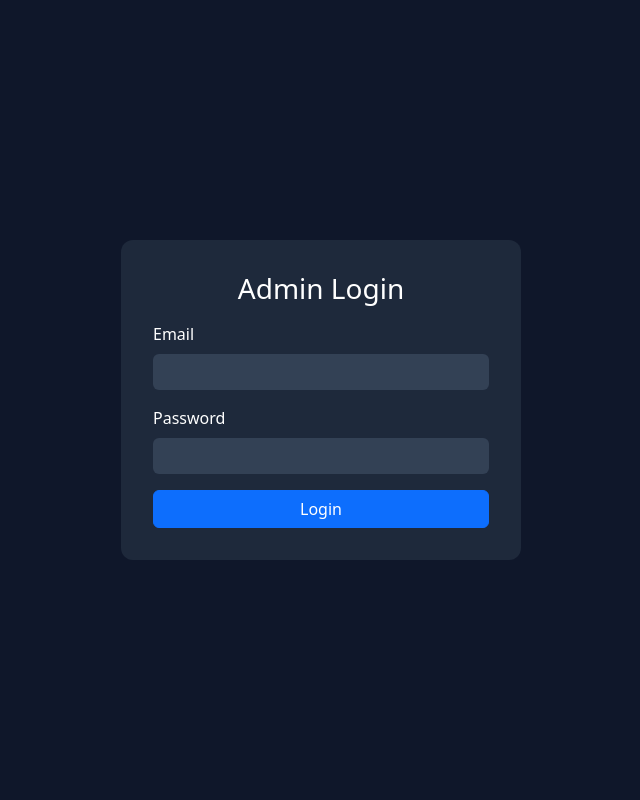
After one commit to seanseethesean/AuroraMart, a Django app: page /adminpanel/login/ in a window 1280 px wide. The commit adds this page. Shown: the whole page, without its empty margins (319-959 px from the left). Run offline with Django 5.2, Linux system fonts and the light colour scheme.

Commit message:
Finished login, need to match storefront aesthetic

```diff
--- /dev/null
+++ b/auroramartproj/adminpanel/templates/adminpanel/login.html
@@ -0,0 +1,56 @@
+{% load static %}
+<!DOCTYPE html>
+<html lang="en">
+<head>
+  <meta charset="UTF-8">
+  <meta name="viewport" content="width=device-width, initial-scale=1.0">
+  <title>Admin Login | AuroraMart</title>
+  <link href="https://cdn.jsdelivr.net/npm/bootstrap@5.3.3/dist/css/bootstrap.min.css" rel="stylesheet">
+  <style>
+    body {
+      background-color: #0f172a;
+      color: white;
+      display: flex;
+      justify-content: center;
+      align-items: center;
+      height: 100vh;
+    }
+    .login-card {
+      background-color: #1e293b;
+      padding: 2rem;
+      border-radius: 0.75rem;
+      width: 100%;
+      max-width: 400px;
+    }
+    input {
+      background-color: #334155 !important;
+      border: none !important;
+      color: white !important;
+    }
+  </style>
+</head>
+<body>
+  <div class="login-card">
+    <h3 class="text-center mb-3">Admin Login</h3>
+    <form method="POST" action="{% url 'adminpanel:login' %}">
+      {% csrf_token %}
+      <div class="mb-3">
+        <label for="email" class="form-label">Email</label>
+        <input type="email" name="email" id="email" class="form-control" required>
+      </div>
+      <div class="mb-3">
+        <label for="password" class="form-label">Password</label>
+        <input type="password" name="password" id="password" class="form-control" required>
+      </div>
+      <button type="submit" class="btn btn-primary w-100">Login</button>
+      {% if messages %}
+        <div class="mt-3 text-danger">
+          {% for message in messages %}
+            {{ message }}
+          {% endfor %}
+        </div>
+      {% endif %}
+    </form>
+  </div>
+</body>
+</html>
--- a/auroramartproj/adminpanel/urls.py
+++ b/auroramartproj/adminpanel/urls.py
@@ -5,7 +5,11 @@ app_name = 'adminpanel'
 
 urlpatterns = [
     path('', views.dashboard, name='dashboard'),
-    path('products/add/', views.product_add, name='product_add'),
-    path('products/<int:pk>/edit/', views.product_edit, name='product_edit'),
-    path('products/<int:pk>/delete/', views.product_delete, name='product_delete'),
+    path('login/', views.login_view, name='login'),
+    path('products/', views.product_list, name='product_list'),
+    path('products/add/', views.add_product, name='add_product'),
+    path('products/<int:pk>/edit/', views.edit_product, name='edit_product'),
+    path('products/<int:pk>/delete/', views.delete_product, name='delete_product'),
+    path('customers/', views.customer_list, name='customer_list'),
+    path('customers/<int:pk>/', views.customer_detail, name='customer_detail'),
 ]
--- a/auroramartproj/adminpanel/views.py
+++ b/auroramartproj/adminpanel/views.py
@@ -1,47 +1,90 @@
 from django.shortcuts import render, redirect, get_object_or_404
-from django.contrib.auth.decorators import user_passes_test
-from .models import Product, Customer, RecommendationRule
-from .forms import ProductForm  # create this form shortly
+from django.contrib.auth import authenticate, login, logout
+from django.contrib.auth.decorators import user_passes_test, login_required
+from django.contrib import messages
+from django.contrib.auth.models import User
+from adminpanel.models import Product
+from storefront.models import Order
+from .forms import ProductForm
+from django.contrib.auth.models import User
 
+# --- Helper for restricting access ---
 def staff_required(user):
     return user.is_staff
 
+# --- Login view ---
+def login_view(request):
+    if request.method == 'POST':
+        email = request.POST.get('email')
+        password = request.POST.get('password')
+        try:
+            user = User.objects.get(email=email)
+        except User.DoesNotExist:
+            messages.error(request, "Invalid email or password")
+            return redirect('adminpanel:login')
+
+        user = authenticate(request, username=user.username, password=password)
+        if user is not None and user.is_staff:
+            login(request, user)
+            return redirect('adminpanel:dashboard')
+        else:
+            messages.error(request, "Access denied.")
+    return render(request, 'adminpanel/login.html')
+
+# --- Dashboard ---
 @user_passes_test(staff_required)
 def dashboard(request):
-    products = Product.objects.all()
-    customers = Customer.objects.all()
-    rules = RecommendationRule.objects.all()
+    product_count = Product.objects.count()
+    customer_count = User.objects.filter(is_staff=False).count()
+    total_inventory = sum(p.stock for p in Product.objects.all())
     return render(request, 'adminpanel/dashboard.html', {
-        'products': products,
-        'customers': customers,
-        'rules': rules
+        'product_count': product_count,
+        'customer_count': customer_count,
+        'total_inventory': total_inventory,
     })
 
+# --- Products ---
 @user_passes_test(staff_required)
-def product_add(request):
+def product_list(request):
+    products = Product.objects.all()
+    return render(request, 'adminpanel/product_list.html', {'products': products})
+
+@user_passes_test(staff_required)
+def add_product(request):
     if request.method == 'POST':
         form = ProductForm(request.POST, request.FILES)
         if form.is_valid():
             form.save()
-            return redirect('adminpanel:dashboard')
+            return redirect('adminpanel:product_list')
     else:
         form = ProductForm()
-    return render(request, 'adminpanel/product_form.html', {'form': form})
+    return render(request, 'adminpanel/product_edit.html', {'form': form})
 
 @user_passes_test(staff_required)
-def product_edit(request, pk):
+def edit_product(request, pk):
     product = get_object_or_404(Product, pk=pk)
     if request.method == 'POST':
         form = ProductForm(request.POST, request.FILES, instance=product)
         if form.is_valid():
             form.save()
-            return redirect('adminpanel:dashboard')
+            return redirect('adminpanel:product_list')
     else:
         form = ProductForm(instance=product)
-    return render(request, 'adminpanel/product_form.html', {'form': form, 'product': product})
+    return render(request, 'adminpanel/product_edit.html', {'form': form})
 
 @user_passes_test(staff_required)
-def product_delete(request, pk):
+def delete_product(request, pk):
     product = get_object_or_404(Product, pk=pk)
     product.delete()
-    return redirect('adminpanel:dashboard')
+    return redirect('adminpanel:product_list')
+
+# --- Customers ---
+@user_passes_test(staff_required)
+def customer_list(request):
+    customers = User.objects.filter(role='customer')
+    return render(request, 'adminpanel/customer_list.html', {'customers': customers})
+
+@user_passes_test(staff_required)
+def customer_detail(request, pk):
+    customer = get_object_or_404(User, pk=pk)
+    return render(request, 'adminpanel/customer_detail.html', {'customer': customer})
```
Also changed, not shown: auroramartproj/adminpanel/templates/adminpanel/customer_detail.html (added, +15 -0 lines), auroramartproj/adminpanel/templates/adminpanel/customer_list.html (added, +30 -0 lines), auroramartproj/adminpanel/templates/adminpanel/dashboard.html (+40 -5 lines), auroramartproj/auroramartproj/settings.py (+8 -0 lines), auroramartproj/adminpanel/templates/adminpanel/base_admin.html (added), auroramartproj/adminpanel/templates/adminpanel/product_edit.html (added), auroramartproj/adminpanel/templates/adminpanel/product_list.html (added).
